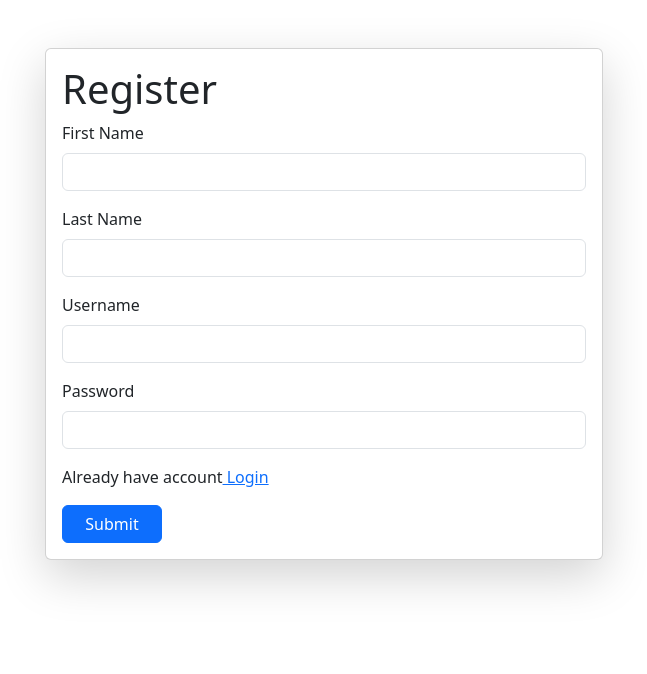
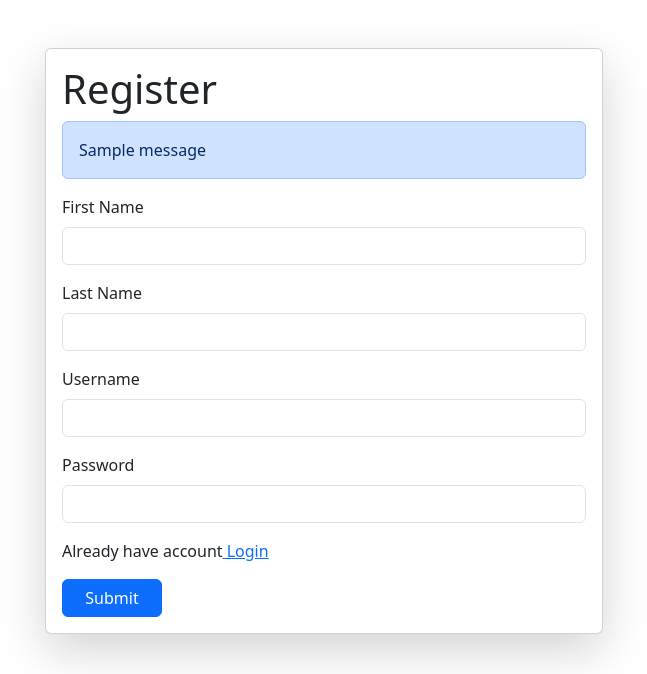
Before and after one commit to GaRokade/NewRealtimeChatAppInDjango, a Django app: template chat/templates/register.html in a window 1280 px wide. Shown: the part 72-746 px from the top of the page, without its empty margins (316-963 px from the left). Run offline with Django 5.2, Linux system fonts and the light colour scheme; the template is opened without the code that fills it: most values are stand-ins (such as "Sample title", 1, 10 or a date in 2020); one stand-in notice (Sample message) is shown.

Commit message:
add csrf_token for register

```diff
--- a/chat/templates/register.html
+++ b/chat/templates/register.html
@@ -6,7 +6,14 @@
     <h1>Register</h1>
 
 
-
+    {% csrf_token %}
+    {%if messages%}
+    <div class="alert alert-primary" role="alert">
+      {% for message in messages %}
+      {{ message }}
+      {% endfor %}
+    </div>
+{%endif%}
 
       <div class="mb-3">
         <label for="exampleInputEmail1" class="form-label">First Name</label>
```
